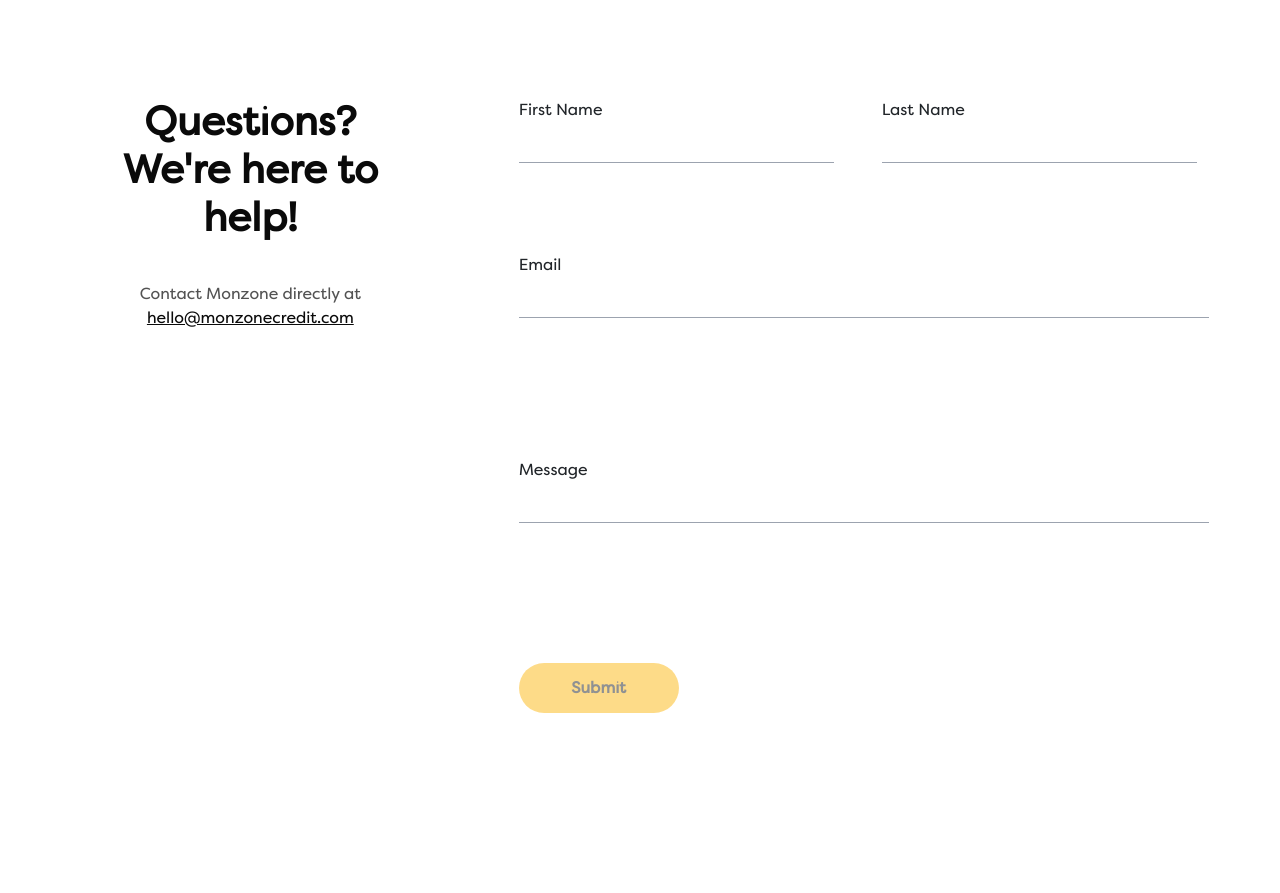
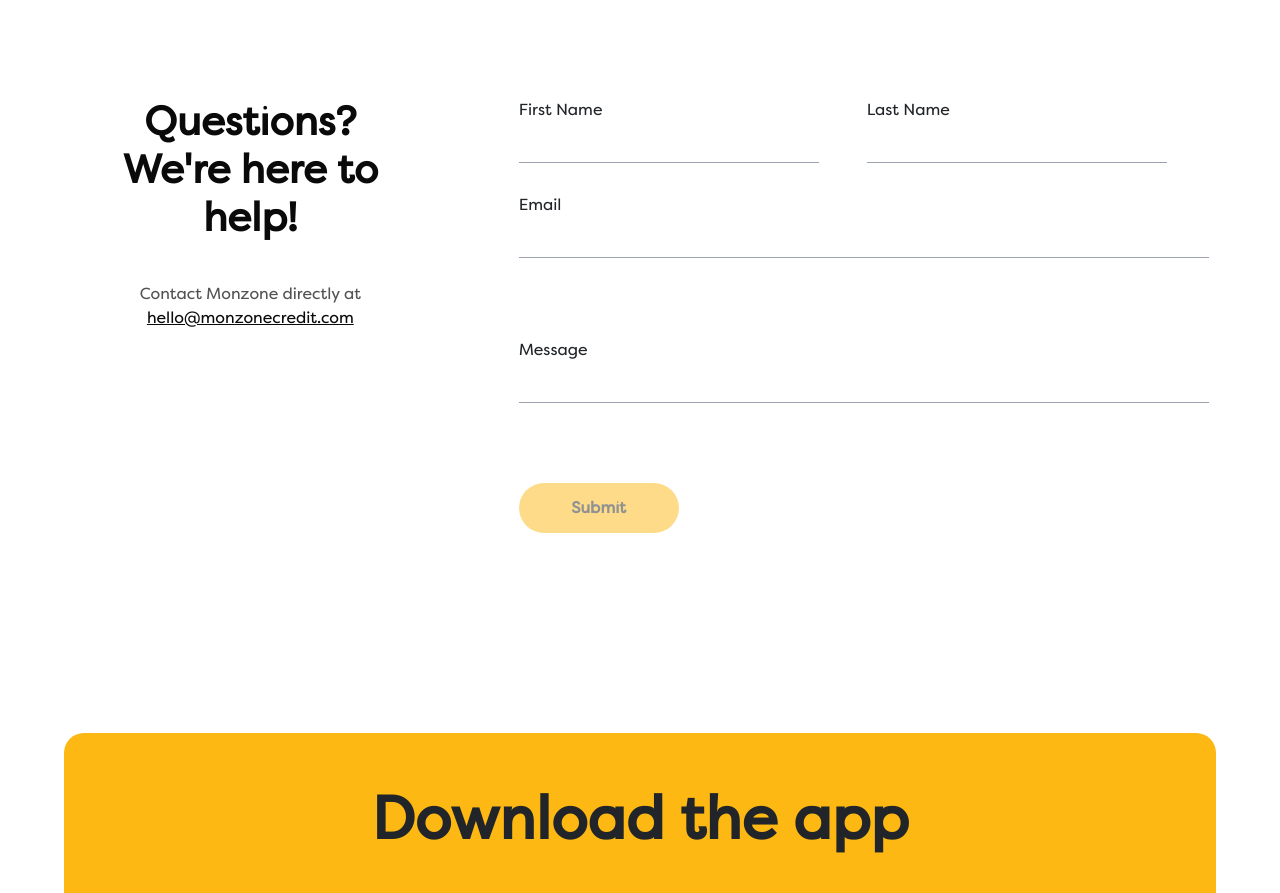
Before and after one commit to tamfolio/monzone-web, a React (Create React App) app: page /contact-us in a window 1280 px wide. Shown: the part 962-1855 px from the top of the page. Built offline with nearby package versions, Linux system fonts and the light colour scheme.

Commit message:
resposive fix

```diff
--- a/src/Pages/Contact/ContactUs.jsx
+++ b/src/Pages/Contact/ContactUs.jsx
@@ -87,16 +87,16 @@ function ContactUs() {
         </p>
       </div>
       <form
-        className="flex gap-[90px] min-w-[300px] lg:min-w-[500px] lg:w-[700px] flex-wrap"
+        className="flex gap-[30px] min-w-[300px] lg:min-w-[500px] lg:w-[700px] flex-wrap"
         onSubmit={handleSubmit}
       >
-        <div className="flex gap-5">
+        <div className="flex gap-5 flex-col lg:flex-row">
           <div className="flex flex-col">
             <label htmlFor="firstName">First Name</label>
             <input
               type="text"
               name="firstName"
-              className="border-b border-gray-400 focus:border-gray-800 focus:outline-none py-2 px-3 text-gray-700 min-w-[315px] lg:w-[300px]"
+              className="border-b border-gray-400 focus:border-gray-800 focus:outline-none py-2 px-3 text-gray-700 w-[382px]  lg:w-[300px]"
               value={formData.firstName}
               onChange={handleChange}
             />
@@ -106,7 +106,7 @@ function ContactUs() {
             <input
               type="text"
               name="lastName"
-              className="border-b border-gray-400 focus:border-gray-800 focus:outline-none py-2 px-3 text-gray-700 min-w-[315px] lg:w-[300px]"
+              className="border-b border-gray-400 focus:border-gray-800 focus:outline-none py-2 px-3 text-gray-700 w-[382px]  lg:w-[300px]"
               value={formData.lastName}
               onChange={handleChange}
             />
```
